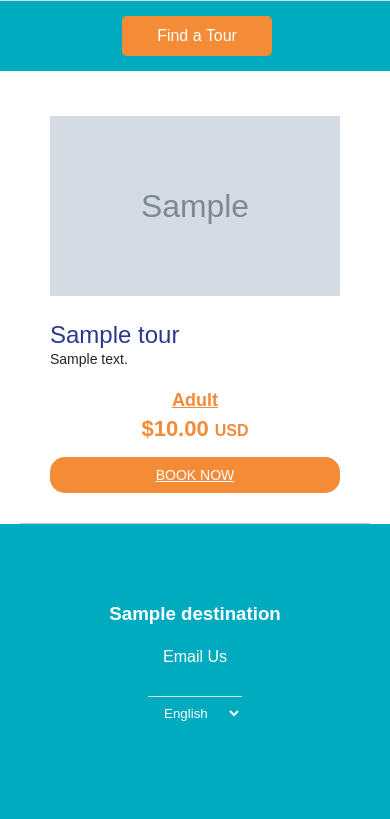
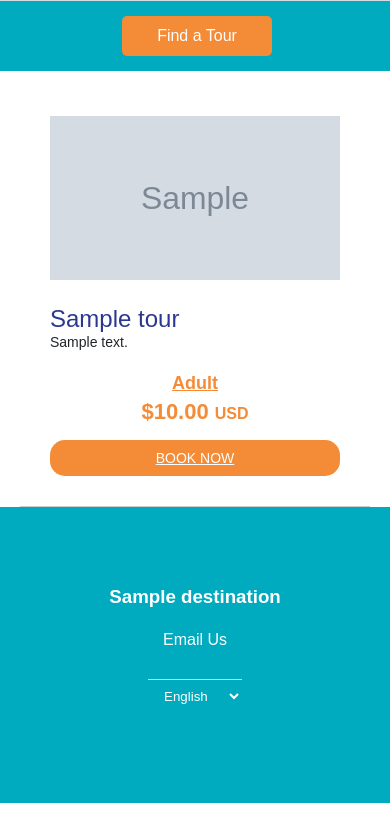
Before and after one commit to oslianyabel/Cubatram_beta, a Django app: template home/templates/home/tour_list.html in a window 390 px wide. Shown: the part 353-1172 px from the top of the page. Run offline with Django 5.2, Linux system fonts and the light colour scheme; the template is opened without the code that fills it: values that come from a table or form of the project are taken from there, others are empty; tables that the repository leaves empty hold one stand-in row (values such as "Sample post"); grey boxes marked "Sample" are stand-in pictures.

Commit message:
rm height mobile

```diff
--- a/home/static/app/css/tour_list13.css
+++ b/home/static/app/css/tour_list13.css
@@ -235,10 +235,6 @@
         font-size: 24px;
     }
 
-    .tour-container img {
-        height: 180px;
-    }
-
     .price {
         font-size: 22px;
     }
```
